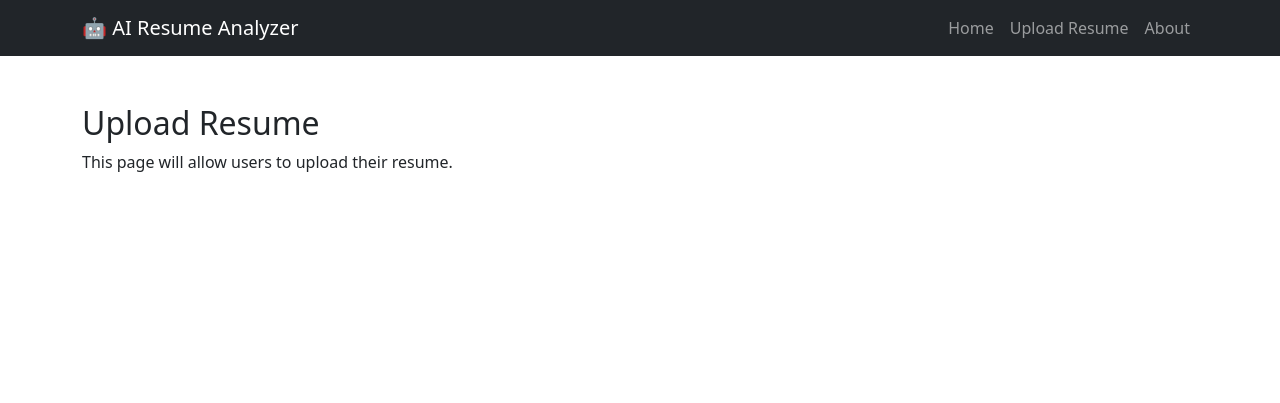
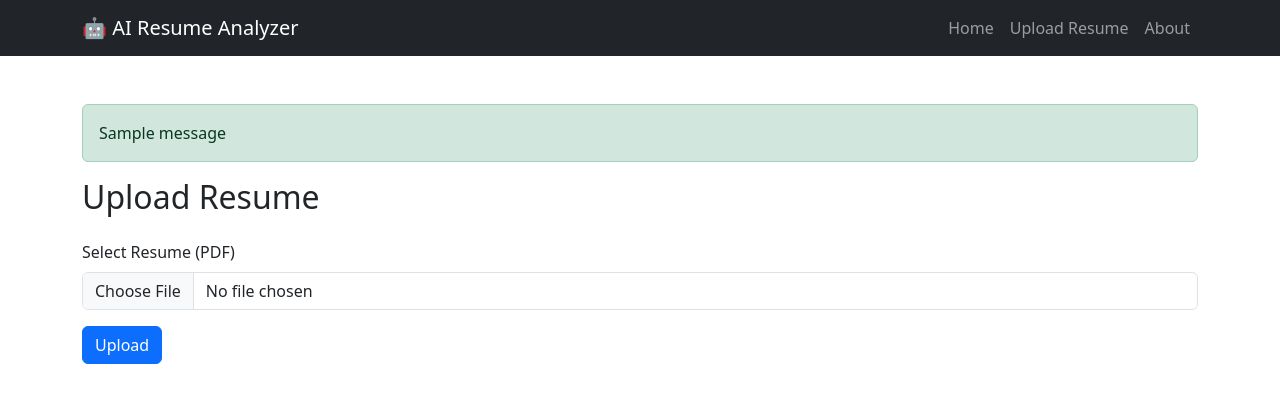
Before and after one commit to Adhyan777/AI-Resume-Analyzer, a Flask app: page /upload in a window 1280 px wide. Shown: the top 403 px of the page. Run offline with Flask 3, Linux system fonts and the light colour scheme; one stand-in notice (Sample message) is shown.

Commit message:
Add PDF resume upload functionality

```diff
--- a/main.py
+++ b/main.py
@@ -1,6 +1,24 @@
-from flask import Flask, render_template
+from flask import Flask, render_template, request, flash
+import os
+from werkzeug.utils import secure_filename
 
 app = Flask(__name__)
+
+app.secret_key = "resume_analyzer_secret"
+
+UPLOAD_FOLDER = "static/uploads"
+
+app.config["UPLOAD_FOLDER"] = UPLOAD_FOLDER
+
+ALLOWED_EXTENSIONS = {"pdf"}
+
+
+def allowed_file(filename):
+
+    return (
+        "." in filename
+        and filename.rsplit(".", 1)[1].lower() in ALLOWED_EXTENSIONS
+    )
 
 
 @app.route("/")
@@ -9,8 +27,41 @@ def home():
     return render_template("index.html")
 
 
-@app.route("/upload")
+@app.route("/upload", methods=["GET", "POST"])
 def upload():
+
+    if request.method == "POST":
+
+        if "resume" not in request.files:
+
+            flash("No file selected.", "danger")
+
+            return render_template("upload.html")
+
+        file = request.files["resume"]
+
+        if file.filename == "":
+
+            flash("Please choose a PDF file.", "warning")
+
+            return render_template("upload.html")
+
+        if file and allowed_file(file.filename):
+
+            filename = secure_filename(file.filename)
+
+            file.save(
+                os.path.join(
+                    app.config["UPLOAD_FOLDER"],
+                    filename
+                )
+            )
+
+            flash("Resume uploaded successfully!", "success")
+
+        else:
+
+            flash("Only PDF files are allowed.", "danger")
 
     return render_template("upload.html")
 
--- a/templates/base.html
+++ b/templates/base.html
@@ -10,7 +10,8 @@
 
 <title>AI Resume Analyzer</title>
 
-    <link href="https://cdn.jsdelivr.net/npm/bootstrap@5.3.7/dist/css/bootstrap.min.css"
+<link
+href="https://cdn.jsdelivr.net/npm/bootstrap@5.3.7/dist/css/bootstrap.min.css"
 rel="stylesheet">
 
 </head>
@@ -25,7 +26,8 @@
 🤖 AI Resume Analyzer
 </a>
 
-        <button class="navbar-toggler"
+<button
+class="navbar-toggler"
 type="button"
 data-bs-toggle="collapse"
 data-bs-target="#navbarNav">
@@ -40,30 +42,15 @@
 <ul class="navbar-nav ms-auto">
 
 <li class="nav-item">
-
-                    <a class="nav-link"
-                       href="/">
-                        Home
-                    </a>
-
+<a class="nav-link" href="/">Home</a>
 </li>
 
 <li class="nav-item">
-
-                    <a class="nav-link"
-                       href="/upload">
-                        Upload Resume
-                    </a>
-
+<a class="nav-link" href="/upload">Upload Resume</a>
 </li>
 
 <li class="nav-item">
-
-                    <a class="nav-link"
-                       href="/about">
-                        About
-                    </a>
-
+<a class="nav-link" href="/about">About</a>
 </li>
 
 </ul>
@@ -76,6 +63,24 @@
 
 <div class="container mt-5">
 
+{% with messages = get_flashed_messages(with_categories=true) %}
+
+{% if messages %}
+
+{% for category, message in messages %}
+
+<div class="alert alert-{{ category }}">
+
+{{ message }}
+
+</div>
+
+{% endfor %}
+
+{% endif %}
+
+{% endwith %}
+
 {% block content %}
 {% endblock %}
 
--- a/templates/upload.html
+++ b/templates/upload.html
@@ -2,16 +2,38 @@
 
 {% block content %}
 
-<h2>
+<h2 class="mb-4">
 
     Upload Resume
 
 </h2>
 
-<p>
+<form method="POST" enctype="multipart/form-data">
 
-    This page will allow users to upload their resume.
+    <div class="mb-3">
 
-</p>
+        <label class="form-label">
+
+            Select Resume (PDF)
+
+        </label>
+
+        <input
+            type="file"
+            name="resume"
+            class="form-control"
+            accept=".pdf"
+        >
+
+    </div>
+
+    <button
+        class="btn btn-primary">
+
+        Upload
+
+    </button>
+
+</form>
 
 {% endblock %}
```
Also changed, not shown: 1 other file. Lines whose indentation alone changed are shown as unchanged.
